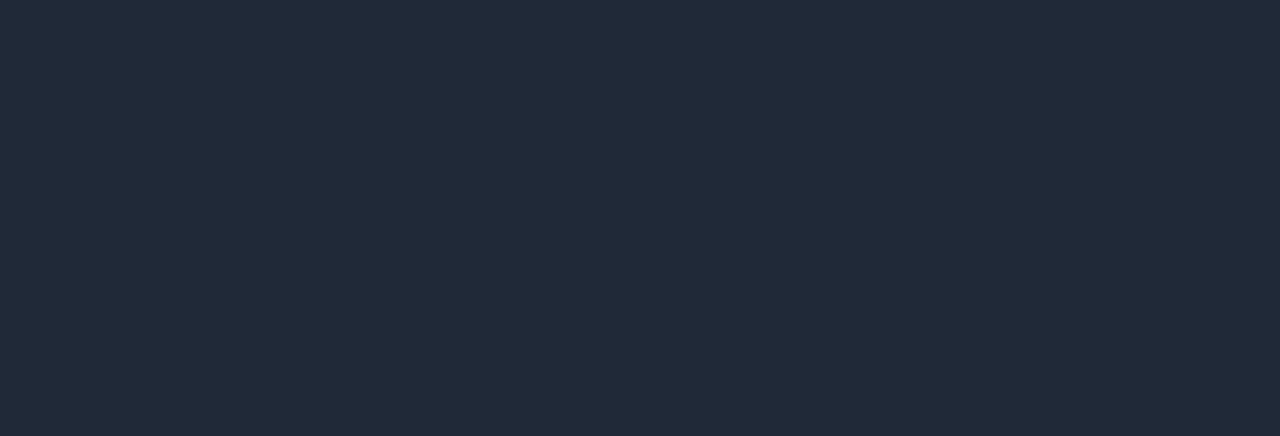
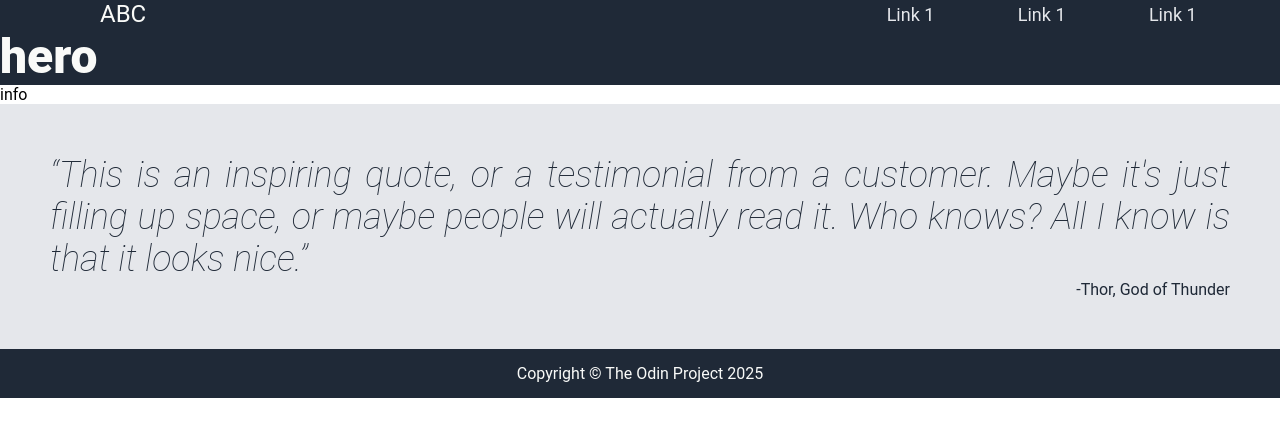
Before and after one commit to verycoolkhrys/landing-page, a plain HTML site: page css/index.html in a window 1280 px wide. Drawn offline with Linux system fonts and the light colour scheme.

Commit message:
quote and footer

```diff
--- a/css/index.html
+++ b/css/index.html
@@ -2,12 +2,40 @@
 <html lang="en">
     <head>
         <meta charset="utf-8">
-        <title>Odin Recipes</title>
+        <title>Landing Page</title>
 
         <link rel="stylesheet" href="style.css">
     </head>
 
     <body>
+        <header> <!-- Header -->
+            <p class="header-logo">ABC</p>
+            <p><a href="https://www.prydwen.gg/star-rail/characters/the-herta">Link 1</a></p>
+            <p><a href="https://www.prydwen.gg/star-rail/characters/the-herta">Link 1</a></p>
+            <p><a href="https://www.prydwen.gg/star-rail/characters/the-herta">Link 1</a></p>
+        </header>
 
+        <section class="hero"> <!-- Main 1 -->
+            <p>hero</p>
+        </section>
+
+        <section class="info"> <!-- Main 2 -->
+            <p>info</p>
+        </section>
+
+        <section class="quote"> <!-- Main 3 -->
+            <q>This is an inspiring quote, or a testimonial from a customer. Maybe it's just filling up space, or maybe people will actually read it. Who knows? All I know is that it looks nice.</q>
+            <p>-Thor, God of Thunder</p>
+        </section>
+
+        <section style="background-color: beige;">
+            <div class="call">
+
+            </div>
+        </section>
+
+        <footer> <!-- Footer -->
+            <p>Copyright © The Odin Project 2025</p>
+        </footer>
     </body>
 </html>
--- a/css/style.css
+++ b/css/style.css
@@ -1,42 +1,99 @@
+/* start */
 * {
     font-family: Roboto;
-    background-color: #1F2937;
+    margin: 0;
+    padding: 0;
+    box-sizing: border-box;
 }
 
-.hero-main {
-    font-size: 48px;
-    color: #F9FAF8;
-    font-weight: 900;
+body {
+    display: flex;
+    flex-direction: column;
 }
 
-.hero-sub {
-    font-size: 18px;
-    color: #E5E7EB;
+header, section, footer {
+    width: 100vw;
+    display: flex;
+    align-items: center;
+    align-content: center;
+}
+
+/* header */
+header, footer {
+    background-color: #1F2937;
 }
 
 .header-logo {
     font-size: 24px;
     color: #F9FAF8;
+    flex: 6;
+    padding-left: auto;
+    margin-left: 100px;
+}
+
+header p,a {
+    text-decoration: none;
+    flex: 1;
+    color: #E5E7EB;
+    font-size: 18px;
+}
+
+/* hero */
+.hero {
+    font-size: 48px;
+    color: #F9FAF8;
+    font-weight: 900;
+    display: flex;
+    background-color: #1F2937;
+}
+
+.subtext {
+    font-size: 18px;
+    color: #E5E7EB;
 }
 
 .button {
     color: #3882F6;
 }
 
-.call {
-    background-color: #3882F6;
-}
-
+/* info */
 .info-header {
     font-size: 36px;
     color: #1F2937;
     font-weight: 900;
 }
 
+/* quote */
 .quote {
     background-color: #E5E7EB;
     color: #1F2937;
+    text-align: center;
+    padding: 50px;
+    flex-direction: column;
+}
+
+.quote q {
     font-size: 36px;
     font-weight: lighter;
     font-style: italic;
+    text-align: justify;
+    padding: 0px;
 }
+
+.quote p {
+    margin-left: auto;
+}
+
+/* call to action */
+.call {
+    background-color: #3882F6;
+    flex: auto;
+}
+
+/* footer */
+footer p {
+    color: #F9FAF8;
+    flex: auto;
+    text-align: center;
+    padding: 15px;
+}
```
